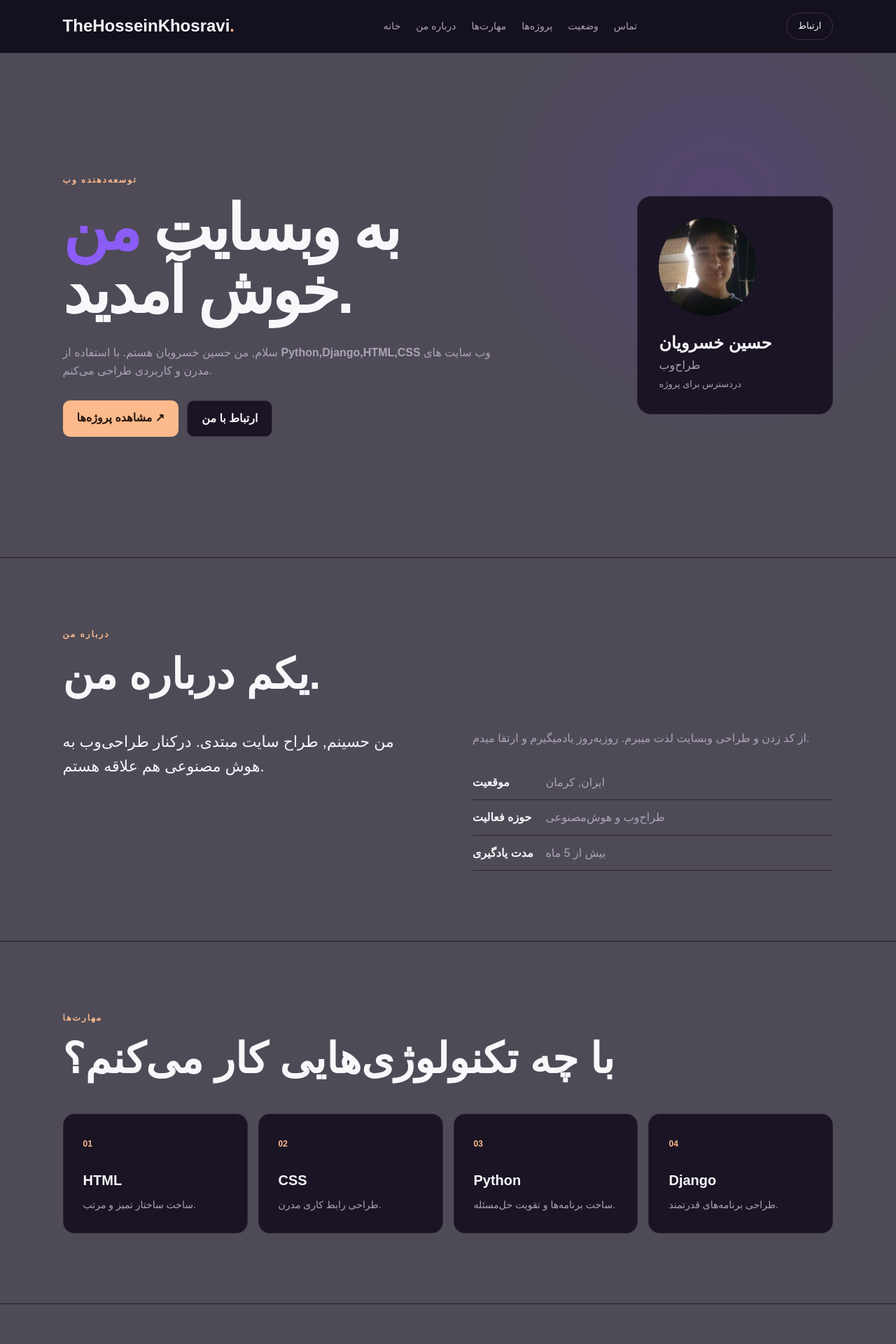
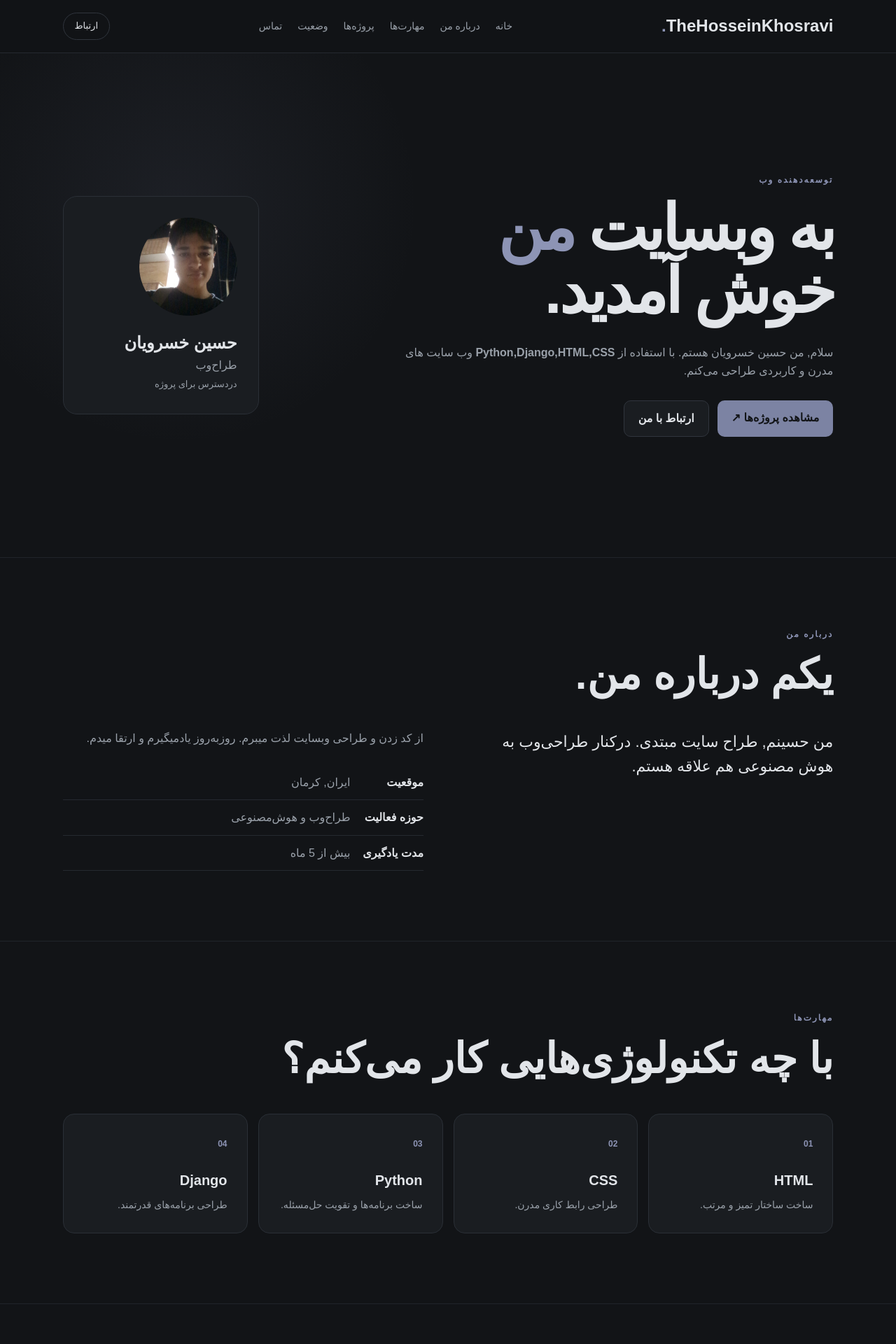
Before and after one commit to Luffysun09/Real-Web-Project, a Django app: page / in a window 1280 px wide. Shown: the top 1920 px of the page at 70% size. Run offline with Django 5.2, Linux system fonts and the light colour scheme.

Commit message:
change for css

```diff
--- a/mywebsite/static/css/Style.css
+++ b/mywebsite/static/css/Style.css
@@ -10,17 +10,16 @@ html {
 
 body {
     font-family: Arial, sans-serif;
-    background-color: #4e4b56;
-    color: #f8f7fa;
+    background-color: #121417;
+    color: #E2E5E9;
     line-height: 1.6;
+    direction: rtl;
 }
 
 a {
     text-decoration: none;
     color: inherit;
 }
-
-
 
 header {
     position: sticky;
@@ -32,12 +31,11 @@ header {
     display: flex;
     justify-content: space-between;
     align-items: center;
-
     padding: 18px 7%;
 
-    background-color: rgba(15, 11, 24, 0.9);
+    background-color: rgba(18, 20, 23, 0.92);
 
-    border-bottom: 1px solid #2a2235;
+    border-bottom: 1px solid #252930;
 
     backdrop-filter: blur(12px);
 }
@@ -48,7 +46,7 @@ header {
 }
 
 .logo span {
-    color: #fdba8c;
+    color: #8D94B5;
 }
 
 .nav-links {
@@ -57,50 +55,43 @@ header {
 }
 
 .nav-links a {
-    color: #aaa3b6;
+    color: #9AA1AA;
     font-size: 14px;
-
     transition: 0.3s;
 }
 
 .nav-links a:hover {
-    color: #fdba8c;
+    color: #8D94B5;
 }
 
 .talk-button {
     padding: 8px 16px;
-
-    border: 1px solid #3b304a;
-
+    border: 1px solid #30353D;
     border-radius: 20px;
-
     font-size: 13px;
-
     transition: 0.3s;
 }
 
 .talk-button:hover {
-    background-color: #fdba8c;
-    color: #24150d;
+    background-color: #7C83A3;
+    color: #121417;
 }
 
-
+/* HOME */
 
 .home {
     min-height: 90vh;
-
     padding: 90px 7%;
 
     display: flex;
     justify-content: space-between;
     align-items: center;
-
     gap: 50px;
 
     background:
         radial-gradient(
-            circle at 80% 30%,
-            #6c2bd933,
+            circle at 20% 30%,
+            #7C83A31A,
             transparent 30%
         );
 }
@@ -110,40 +101,29 @@ header {
 }
 
 .small-title {
-    color: #fdba8c;
-
+    color: #8D94B5;
     font-size: 12px;
-
     font-weight: bold;
-
     letter-spacing: 2px;
-
     margin-bottom: 15px;
 }
 
 .home h1 {
     font-size: clamp(45px, 7vw, 90px);
-
     line-height: 1;
-
     letter-spacing: -4px;
 }
 
 .home h1 span {
-    color: #8b5cf6;
+    color: #8D94B5;
 }
 
 .description {
-    color: #aaa3b6;
-
+    color: #9AA1AA;
     max-width: 620px;
-
     margin: 30px 0;
-
     font-size: 16px;
 }
-
-
 
 .buttons {
     display: flex;
@@ -152,56 +132,45 @@ header {
 
 .button {
     display: inline-block;
-
     padding: 12px 20px;
-
     border-radius: 10px;
-
     font-weight: bold;
-
     border: none;
-
     cursor: pointer;
-
     transition: 0.3s;
 }
 
 .main-button {
-    background-color: #fdba8c;
-    color: #24150d;
+    background-color: #7C83A3;
+    color: #121417;
 }
 
 .main-button:hover {
     transform: translateY(-3px);
-
-    box-shadow:
-        0 10px 30px #fdba8c33;
+    box-shadow: 0 10px 30px #7C83A333;
 }
 
 .second-button {
-    background-color: #1a1424;
-
-    border: 1px solid #3b304a;
+    background-color: #1A1D21;
+    border: 1px solid #30353D;
 }
 
 .second-button:hover {
-    border-color: #8b5cf6;
+    border-color: #7C83A3;
 }
 
-
+/* PROFILE */
 
 .profile {
     width: 280px;
-
     padding: 30px;
 
-    background-color: #1a1424;
+    background-color: #1A1D21;
 
-    border: 1px solid #2d2439;
-
+    border: 1px solid #2A2F36;
     border-radius: 20px;
 
-    text-align: left;
+    text-align: right;
 
     transition: 0.3s;
 }
@@ -225,53 +194,48 @@ header {
     height: 100%;
     object-fit: cover;
 }
+
 .profile h3 {
     margin-bottom: 5px;
 }
 
 .profile p,
 .profile span {
-    color: #aaa3b6;
+    color: #9AA1AA;
 }
 
 .profile span {
     font-size: 13px;
 }
 
-
+/* SECTIONS */
 
 .section {
     padding: 100px 7%;
-
-    border-top: 1px solid #211a2b;
+    border-top: 1px solid #20242A;
 }
 
 .section h2 {
     font-size: clamp(35px, 5vw, 60px);
-
     line-height: 1.1;
-
     margin-bottom: 45px;
 }
 
-
+/* ABOUT */
 
 .about {
     display: flex;
-
     gap: 70px;
 }
 
 .about-main {
     flex: 1;
-
     font-size: 22px;
 }
 
 .about-info {
     flex: 1;
-
-    color: #aaa3b6;
+    color: #9AA1AA;
 }
 
 .info {
@@ -280,36 +244,29 @@ header {
 
 .info p {
     padding: 12px 0;
-
-    border-bottom: 1px solid #2a2235;
+    border-bottom: 1px solid #252930;
 }
 
 .info strong {
     display: inline-block;
-
     width: 100px;
-
-    color: #f8f7fa;
+    color: #E2E5E9;
 }
 
-
+/* SKILLS */
 
 .skills {
     display: grid;
-
-    grid-template-columns:
-        repeat(4, 1fr);
-
+    grid-template-columns: repeat(4, 1fr);
     gap: 15px;
 }
 
 .skill {
     padding: 28px;
 
-    background-color: #1a1424;
+    background-color: #1A1D21;
 
-    border: 1px solid #2d2439;
-
+    border: 1px solid #2A2F36;
     border-radius: 16px;
 
     transition: 0.3s;
@@ -317,48 +274,39 @@ header {
 
 .skill:hover {
     transform: translateY(-6px);
-
-    border-color: #8b5cf6;
+    border-color: #7C83A3;
 }
 
 .skill span {
-    color: #fdba8c;
-
+    color: #8D94B5;
     font-size: 12px;
-
     font-weight: bold;
 }
 
 .skill h3 {
     margin: 25px 0 8px;
-
     font-size: 20px;
 }
 
 .skill p {
-    color: #aaa3b6;
-
+    color: #9AA1AA;
     font-size: 14px;
 }
 
-
+/* PROJECTS */
 
 .projects {
     display: grid;
-
-    grid-template-columns:
-        repeat(3, 1fr);
-
+    grid-template-columns: repeat(3, 1fr);
     gap: 15px;
 }
 
 .project {
     overflow: hidden;
 
-    background-color: #1a1424;
+    background-color: #1A1D21;
 
-    border: 1px solid #2d2439;
-
+    border: 1px solid #2A2F36;
     border-radius: 16px;
 
     transition: 0.3s;
```
Also changed, not shown: other parts of mywebsite/static/css/Style.css (+37 -87 lines).
